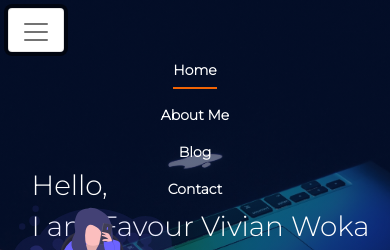
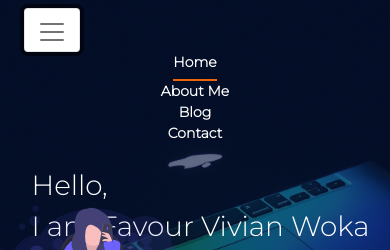
Before and after one commit to FayVik/Fey_vik, a React (Create React App) app: page / in a window 390 px wide. Both pictures are taken after a click on the button "Toggle navigation". Shown: the top 250 px of the page. Built offline with nearby package versions, Linux system fonts and the light colour scheme.

Commit message:
fix nav bar

```diff
--- a/public/index.html
+++ b/public/index.html
@@ -15,6 +15,12 @@
       user's mobile device or desktop. See https://developers.google.com/web/fundamentals/web-app-manifest/
     -->
 		<link rel="manifest" href="%PUBLIC_URL%/manifest.json" />
+		<link
+			rel="stylesheet"
+			href="https://cdn.jsdelivr.net/npm/bootstrap@4.6.0/dist/css/bootstrap.min.css"
+			integrity="sha384-B0vP5xmATw1+K9KRQjQERJvTumQW0nPEzvF6L/Z6nronJ3oUOFUFpCjEUQouq2+l"
+			crossorigin="anonymous"
+		/>
 		<link
 			rel="stylesheet"
 			type="text/css"
--- a/src/App.css
+++ b/src/App.css
@@ -1,6 +1,6 @@
 .navbar-expand-lg .navbar-nav {
 	align-items: center;
-	height: 10vh;
+	min-height: 10vh;
 }
 .navbar.colorChange {
 	background: linear-gradient(rgb(240, 99, 5), rgb(1, 17, 58));
--- a/src/components/Nav.js
+++ b/src/components/Nav.js
@@ -56,10 +56,10 @@
 					className='collapse navbar-collapse px-5'
 					id='navbarSupportedContent'
 				>
-					<ul className='navbar-nav mx-auto'>
+					<ul className='navbar-nav mx-auto '>
 						{links.map((link) => (
 							<NavLink
-								className='links mx-4 my-2'
+								className='links mx-4'
 								key={link.path}
 								exact
 								style={styles.linkItem}
```
